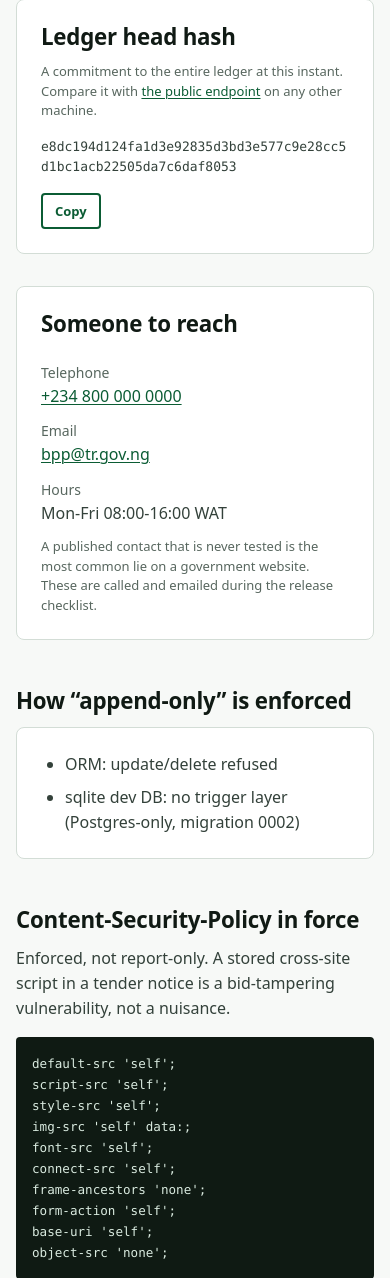
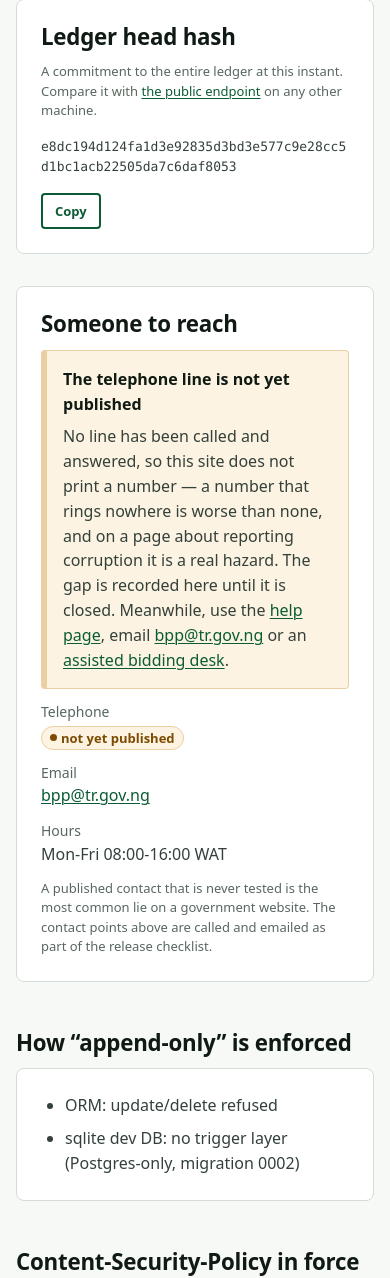
Before and after one commit to LottaCodr/procurement-system, a Django app: page /tenders/status/ in a window 390 px wide. Shown: the part 1219-2497 px from the top of the page. Run offline with Django 5.2, Linux system fonts and the light colour scheme; data comes from the database, SQL or seed files in the repository; parts of the project's set-up code (start-up, migrations or seed data) failed here and were passed over.

Commit message:
fix: never publish a contact channel that does not exist
`CONTACT_PHONE` defaults to `+234 800 000 0000`, and eleven templates rendered it
as a live `tel:` link: in the site footer, on the help page, on the 403 and 500
pages, and in the bid-receipt warning that tells a bidder to telephone the Bureau
*immediately* if their receipt fails to verify. A citizen reporting corruption
would have dialled it.

The rule the project applies to figures applies to contact points too: do not
present as real anything that is not. `core/contacts.py` decides whether a
configured value is a real telephone number or email address — in one place, so
the pages, the status page and the release checklist cannot disagree — and each
page prints the number only when it is real, otherwise saying the line is not yet
published and routing the reader somewhere that works: the help page, the
assisted bidding desks, the email.

`/tenders/status/` records the gap explicitly, because that is where a missing
contact belongs: "no line has been called and answered, so this site does not
print a number".

Tests: no page links an unpublished number or prints the unconfigured value; the
status page states the gap; and the consistent-help test now asserts what WCAG
2.2 SC 3.2.6 requires — help in the same place on every page — rather than that a
telephone number happens to exist.

Co-authored-by: arena-agent <297053741+arena-agent@users.noreply.github.com>

```diff
--- /dev/null
+++ b/apps/core/contacts.py
@@ -0,0 +1,77 @@
+"""Whether a published contact point is real, in one place.
+
+The most common lie on a government website is a contact that nobody ever
+tested: a telephone number that rings nowhere, an address that bounces. The
+platform therefore refuses to *present* a placeholder as a working channel — if
+the Bureau's line is not yet published, the page says so and routes the reader
+to a route that does exist (the help page, the assisted desks, email).
+
+Detection lives here rather than in each template so that the interface, the
+service-status page and the release checklist all agree on what "not yet
+published" means.
+"""
+from __future__ import annotations
+
+from django.conf import settings
+
+#: Patterns that mark a value as *not a real contact point*. Written as
+#: substrings, matched case-insensitively and with spaces normalised.
+PLACEHOLDER_MARKERS = (
+    "xxx",
+    "tbd",
+    "todo",
+    "placeholder",
+    "example.com",
+    "example.org",
+    "n/a",
+    "000 0000",
+    "0000000",
+    "1234567",
+    "555 01",
+)
+
+#: A contact must look like a contact: a phone number with enough digits, or an
+#: address with a dot in the domain.
+MIN_PHONE_DIGITS = 7
+
+
+def is_placeholder(value: str | None) -> bool:
+    """True when a configured value is a stand-in rather than a real channel."""
+    if not value:
+        return True
+    text = " ".join(str(value).split()).lower()
+    return any(marker in text for marker in PLACEHOLDER_MARKERS)
+
+
+def is_real_phone(value: str | None) -> bool:
+    if is_placeholder(value):
+        return False
+    digits = "".join(ch for ch in str(value) if ch.isdigit())
+    return len(digits) >= MIN_PHONE_DIGITS
+
+
+def is_real_email(value: str | None) -> bool:
+    if is_placeholder(value):
+        return False
+    text = str(value).strip()
+    return "@" in text and "." in text.split("@")[-1]
+
+
+def contact_state() -> dict:
+    """The contact points, plus whether each one can honestly be published.
+
+    Templates use the booleans to choose between a link and a plain statement;
+    nothing in the interface has to re-implement this judgement.
+    """
+    phone = getattr(settings, "CONTACT_PHONE", "")
+    email = getattr(settings, "CONTACT_EMAIL", "")
+    phone_real, email_real = is_real_phone(phone), is_real_email(email)
+    return {
+        "CONTACT_PHONE": phone,
+        "CONTACT_PHONE_REAL": phone_real,
+        "CONTACT_EMAIL": email,
+        "CONTACT_EMAIL_REAL": email_real,
+        # A single flag for "no channel has been confirmed yet", which the status
+        # page publishes as a known gap rather than hiding it.
+        "CONTACT_ANY_REAL": phone_real or email_real,
+    }
--- a/apps/core/context_processors.py
+++ b/apps/core/context_processors.py
@@ -9,7 +9,7 @@ from __future__ import annotations
 from django.conf import settings
 from django.utils import timezone
 
-from core import css_build
+from core import contacts, css_build
 
 
 def platform(request):
@@ -17,8 +17,9 @@ def platform(request):
         "PLATFORM_NAME": settings.PLATFORM_NAME,
         "PLATFORM_ABBREV": settings.PLATFORM_ABBREV,
         "STATE_NAME": settings.STATE_NAME,
-        "CONTACT_PHONE": settings.CONTACT_PHONE,
-        "CONTACT_EMAIL": settings.CONTACT_EMAIL,
+        # Whether the telephone line and email are real, not just configured:
+        # a page must never send a citizen to a number nobody answers.
+        **contacts.contact_state(),
         "SUPPORT_HOURS": settings.SUPPORT_HOURS,
         "YEAR": timezone.now().year,
         # The single stylesheet is content-addressed, so a deploy invalidates
--- a/apps/core/templates/403.html
+++ b/apps/core/templates/403.html
@@ -15,8 +15,9 @@
       <li><a href="/tenders/open-data/">Open data and the API</a></li>
       <li><a href="{% url 'login' %}?next={{ request.path|urlencode }}">Sign in</a> if you are a Bureau or MDA officer</li>
     </ul>
-    <p class="tiny">If you expected access, the Bureau's help desk can check your role:
-      {{ CONTACT_PHONE }}.</p>
+    <p class="tiny">If you expected access, the Bureau's help desk can check your role —
+      see <a href="/tenders/help/">Help</a>{% if CONTACT_PHONE_REAL %}, or telephone
+      {{ CONTACT_PHONE }}{% endif %}.</p>
   </div>
 </div>
 {% endblock %}
--- a/apps/core/templates/500.html
+++ b/apps/core/templates/500.html
@@ -12,7 +12,7 @@
     <ul>
       <li><a href="/tenders/">Once more from the tender register</a></li>
       <li><a href="/tenders/status/">Check whether we are aware of it — service status</a></li>
-      <li><a href="/tenders/help/">Telephone the Bureau: {{ CONTACT_PHONE }}</a></li>
+      <li><a href="/tenders/help/">{% if CONTACT_PHONE_REAL %}Telephone the Bureau: {{ CONTACT_PHONE }}{% else %}How to reach the Bureau{% endif %}</a></li>
     </ul>
   </div>
   <div class="card">
--- a/apps/core/templates/agent_desk.html
+++ b/apps/core/templates/agent_desk.html
@@ -76,8 +76,10 @@
     <div class="card">
       <h2>Telephone first</h2>
       <p>If you are travelling, ring the Bureau and ask for the desk in your LGA:
-        <a href="tel:{{ CONTACT_PHONE }}">{{ CONTACT_PHONE }}</a>{% if CONTACT_EMAIL %}, or email
-        <a href="mailto:{{ CONTACT_EMAIL }}">{{ CONTACT_EMAIL }}</a>{% endif %}.</p>
+        {% if CONTACT_PHONE_REAL %}<a href="tel:{{ CONTACT_PHONE }}">{{ CONTACT_PHONE }}</a>{% else %}
+        the telephone line is not yet published{% endif %}{% if CONTACT_EMAIL_REAL %}, or email
+        <a href="mailto:{{ CONTACT_EMAIL }}">{{ CONTACT_EMAIL }}</a>{% endif %} — the desk list below
+        is the route that is open today.</p>
       <p class="tiny">{{ SUPPORT_HOURS }}. If a desk has no network on the day, the officer will record your
       bid on paper and enter it with a timestamp you both sign — the register notes entries added this way.</p>
     </div>
--- a/apps/core/templates/base.html
+++ b/apps/core/templates/base.html
@@ -118,8 +118,16 @@
         {# Help appears in the same place on every page: SC 3.2.6. #}
         <h2>Contact the Bureau</h2>
         <ul>
-          <li>Telephone <a href="tel:{{ CONTACT_PHONE }}">{{ CONTACT_PHONE }}</a></li>
-          <li>Email <a href="mailto:{{ CONTACT_EMAIL }}">{{ CONTACT_EMAIL }}</a></li>
+          {% if CONTACT_PHONE_REAL %}
+            <li>Telephone <a href="tel:{{ CONTACT_PHONE }}">{{ CONTACT_PHONE }}</a></li>
+          {% else %}
+            {# Until the line is tested: send people to a route that works. #}
+            <li><a href="/tenders/help/">Telephone line not yet published</a> —
+              the help page says how to reach the Bureau</li>
+          {% endif %}
+          {% if CONTACT_EMAIL_REAL %}
+            <li>Email <a href="mailto:{{ CONTACT_EMAIL }}">{{ CONTACT_EMAIL }}</a></li>
+          {% endif %}
           <li>{{ SUPPORT_HOURS }}</li>
           <li>Bureau of Public Procurement, Jalingo, {{ STATE_NAME }}</li>
         </ul>
--- a/apps/core/templates/bid_receipt.html
+++ b/apps/core/templates/bid_receipt.html
@@ -18,7 +18,9 @@
     <div class="callout callout--danger" role="alert">
       <span class="callout__title">The receipt signature does not verify</span>
       <p>This receipt does not match the server's signature for the bid it names. Do not rely on it as
-      evidence of submission: telephone the Bureau immediately on {{ CONTACT_PHONE }}.</p>
+      evidence of submission: {% if CONTACT_PHONE_REAL %}telephone the Bureau immediately on
+      {{ CONTACT_PHONE }}{% else %}contact the Bureau through the route on the
+      <a href="/tenders/help/">help page</a>{% endif %} and quote the reference above.</p>
     </div>
   {% else %}
     <div class="callout callout--ok">
--- a/apps/core/templates/register_form.html
+++ b/apps/core/templates/register_form.html
@@ -93,8 +93,9 @@
   <aside aria-label="Registration help">
     <div class="card">
       <h2>Stuck?</h2>
-      <p>Telephone <a href="tel:{{ CONTACT_PHONE }}">{{ CONTACT_PHONE }}</a> during {{ SUPPORT_HOURS }},
-      or visit an <a href="/tenders/agent-desk/">assisted bidding desk</a>. Desk staff can enter the form
+      <p>{% if CONTACT_PHONE_REAL %}Telephone <a href="tel:{{ CONTACT_PHONE }}">{{ CONTACT_PHONE }}</a>
+      during {{ SUPPORT_HOURS }}, or visit{% else %}Visit{% endif %} an
+      <a href="/tenders/agent-desk/">assisted bidding desk</a>. Desk staff can enter the form
       with you; they cannot submit on your behalf or see your password.</p>
     </div>
     <div class="card">
--- a/apps/core/templates/register_start.html
+++ b/apps/core/templates/register_start.html
@@ -69,8 +69,8 @@
     <div class="card">
       <h2>Help with the form</h2>
       <p>Assisted desks in each local government area will fill the form in with you, free of charge.
-      <a href="/tenders/agent-desk/">Find the nearest desk</a>, or telephone
-      <a href="tel:{{ CONTACT_PHONE }}">{{ CONTACT_PHONE }}</a>.</p>
+      <a href="/tenders/agent-desk/">Find the nearest desk</a>{% if CONTACT_PHONE_REAL %}, or telephone
+      <a href="tel:{{ CONTACT_PHONE }}">{{ CONTACT_PHONE }}</a>{% endif %}.</p>
       <p class="tiny">No one may charge you a fee to register. Anyone who does is committing an offence
       and you can <a href="/tenders/whistleblower/">report it anonymously</a>.</p>
     </div>
--- a/apps/core/templates/status.html
+++ b/apps/core/templates/status.html
@@ -65,13 +65,30 @@
 
   <section class="card" aria-labelledby="contact-h">
     <h2 id="contact-h">Someone to reach</h2>
+    {% if not CONTACT_PHONE_REAL %}
+      <div class="callout callout--warn" role="status">
+        <span class="callout__title">The telephone line is not yet published</span>
+        <p>No line has been called and answered, so this site does not print a number — a number that
+        rings nowhere is worse than none, and on a page about reporting corruption it is a real
+        hazard. The gap is recorded here until it is closed. Meanwhile, use the
+        <a href="/tenders/help/">help page</a>{% if CONTACT_EMAIL_REAL %}, email
+        <a href="mailto:{{ CONTACT_EMAIL }}">{{ CONTACT_EMAIL }}</a>{% endif %} or an
+        <a href="/tenders/agent-desk/">assisted bidding desk</a>.</p>
+      </div>
+    {% endif %}
     <dl class="kv kv--stack">
-      <dt>Telephone</dt><dd><a href="tel:{{ CONTACT_PHONE }}">{{ CONTACT_PHONE }}</a></dd>
-      <dt>Email</dt><dd><a href="mailto:{{ CONTACT_EMAIL }}">{{ CONTACT_EMAIL }}</a></dd>
+      <dt>Telephone</dt>
+      <dd>{% if CONTACT_PHONE_REAL %}<a href="tel:{{ CONTACT_PHONE }}">{{ CONTACT_PHONE }}</a>
+          {% else %}<span class="tag tag--warn">not yet published</span>{% endif %}</dd>
+      <dt>Email</dt>
+      <dd>{% if CONTACT_EMAIL_REAL %}<a href="mailto:{{ CONTACT_EMAIL }}">{{ CONTACT_EMAIL }}</a>
+          {% else %}<span class="tag tag--warn">not yet published</span>{% endif %}</dd>
       <dt>Hours</dt><dd>{{ SUPPORT_HOURS }}</dd>
     </dl>
     <p class="tiny">A published contact that is never tested is the most common lie on a government
-    website. These are called and emailed during the release checklist.</p>
+    website. {% if CONTACT_ANY_REAL %}The contact points above are called and emailed as part of the
+    release checklist.{% else %}Until a line has been called and answered, this page says so instead
+    of printing one — the release checklist will not pass while this notice is showing.{% endif %}</p>
   </section>
 </div>
 
```
Also changed, not shown: apps/core/templates/help.html (+12 -4 lines), apps/core/templates/objection_file.html (+6 -3 lines), tests/test_ui_contract.py (+36 -3 lines).
